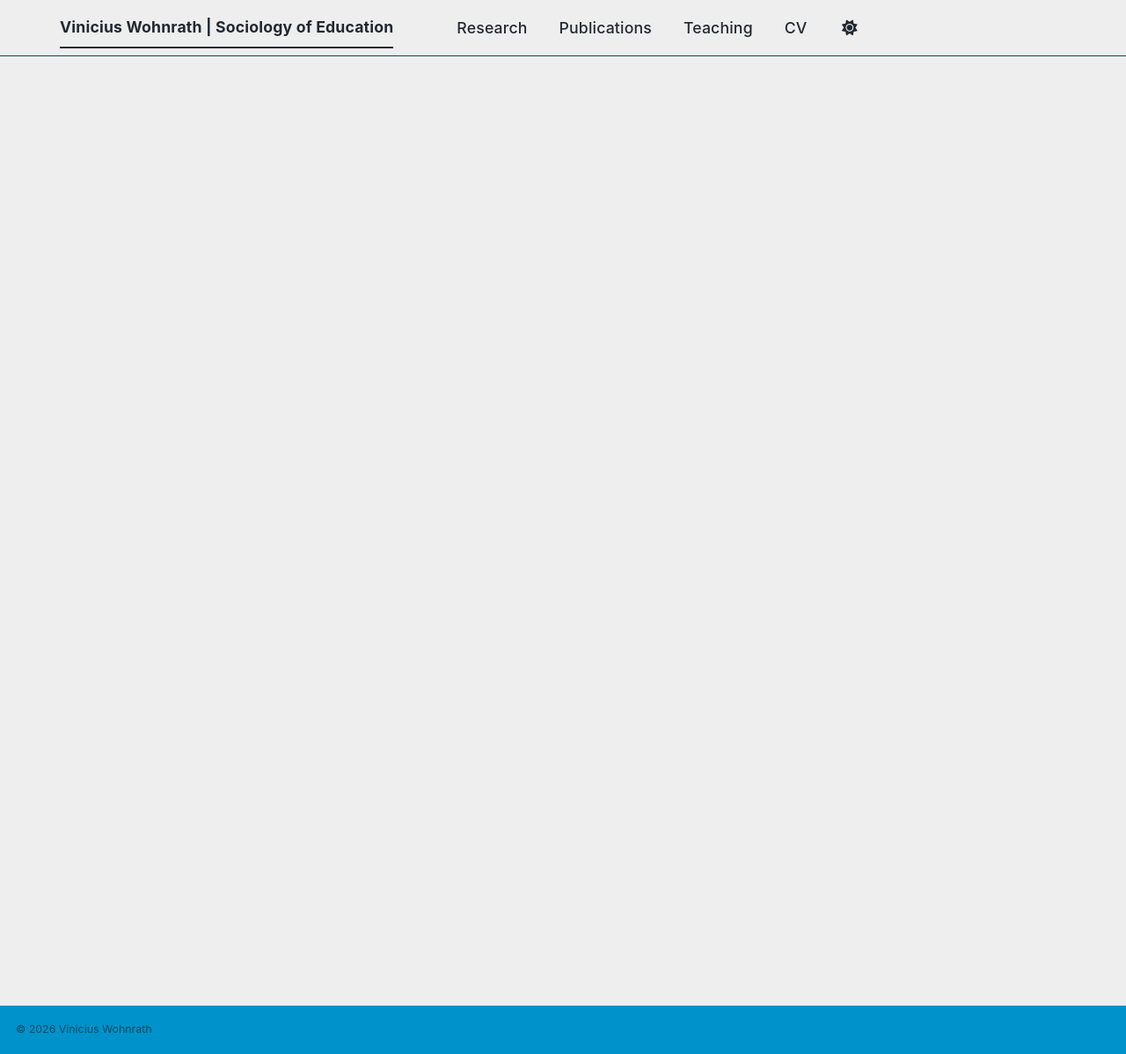
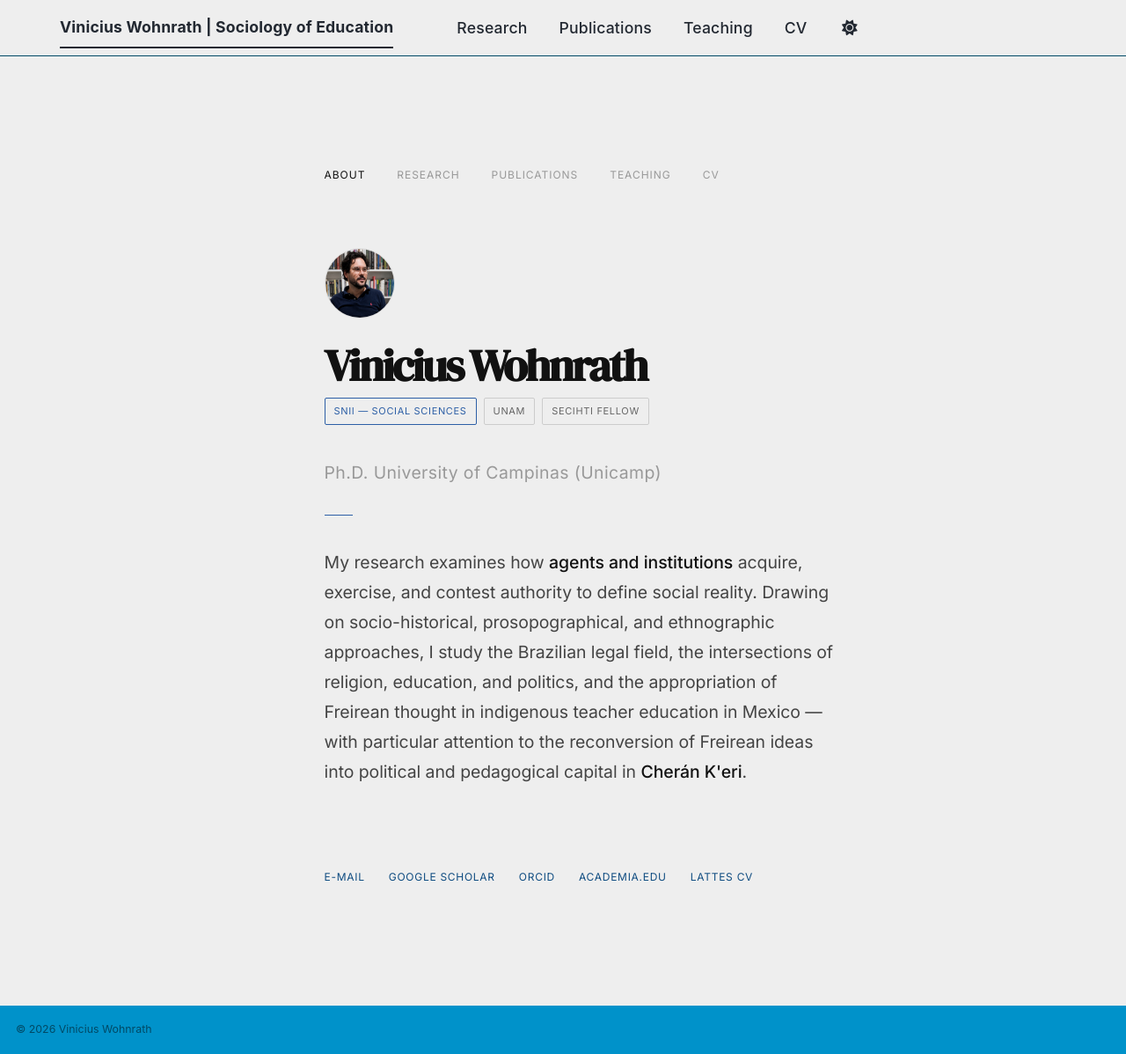
Before and after one commit to viniciuswohnrath/viniciuswohnrath.github.io, a Jekyll site: the page built from _pages/about.md, in a window 1280 px wide and 1198 px high. Shown: the whole window at 88% size. Built offline with Jekyll 4.4.1, drawn with Linux system fonts in a browser that asks for light colours; a script bundle is joined from its source files by our own code; library files that are not in the unit come from our copies.

Commit message:
Update about.md

```diff
--- a/_pages/about.md
+++ b/_pages/about.md
@@ -15,4 +15,51 @@ classes: wide
   .vw-nav a:hover { color: #111; }
   .vw-nav .vw-active { color: #111; }
   .vw-photo { width: 80px; height: 80px; border-radius: 50%; border: 0.5px solid #ddd; margin-bottom: 1.5rem; object-fit: cover; display: block; }
-  .vw-name { font-family: 'DM Serif Display', serif; font-size: 28px; font-weight: 400;
+  .vw-name { font-family: 'DM Serif Display', serif; font-size: 28px; font-weight: 400; color: #111; margin: 0 0 0.5rem; letter-spacing: -0.01em; }
+  .vw-tags { display: flex; flex-wrap: wrap; gap: 8px; margin-bottom: 2rem; }
+  .vw-tag { font-size: 11px; letter-spacing: 0.06em; text-transform: uppercase; padding: 4px 10px; border: 0.5px solid #ccc; border-radius: 2px; color: #666; }
+  .vw-tag-accent { border-color: #2D5FA6; color: #2D5FA6; }
+  .vw-divider { width: 32px; height: 1px; background: #2D5FA6; margin-bottom: 2rem; }
+  .vw-phd { font-size: 12px; color: #999; margin-bottom: 2rem; letter-spacing: 0.02em; }
+  .vw-body { font-size: 15px; line-height: 1.75; color: #444; margin-bottom: 1rem; }
+  .vw-body strong { color: #111; font-weight: 500; }
+  .vw-links { display: flex; flex-wrap: wrap; gap: 1.5rem; margin-top: 3rem; padding-top: 2rem; border-top: 0.5px solid #eee; }
+  .vw-link { font-size: 12px; letter-spacing: 0.06em; text-transform: uppercase; color: #999; text-decoration: none; }
+  .vw-link:hover { color: #2D5FA6; }
+</style>
+
+<div class="vw-root">
+
+  <nav class="vw-nav">
+    <span class="vw-active">About</span>
+    <a href="/research/">Research</a>
+    <a href="/publications/">Publications</a>
+    <a href="/teaching/">Teaching</a>
+    <a href="/cv/">CV</a>
+  </nav>
+
+  <img class="vw-photo" src="/images/Profile.jpeg" alt="Vinicius Wohnrath">
+
+  <h1 class="vw-name">Vinicius Wohnrath</h1>
+
+  <div class="vw-tags">
+    <span class="vw-tag vw-tag-accent">SNII — Social Sciences</span>
+    <span class="vw-tag">UNAM</span>
+    <span class="vw-tag">SECIHTI Fellow</span>
+  </div>
+
+  <p class="vw-phd">Ph.D. University of Campinas (Unicamp)</p>
+
+  <div class="vw-divider"></div>
+
+  <p class="vw-body">My research examines how <strong>agents and institutions</strong> acquire, exercise, and contest authority to define social reality. Drawing on socio-historical, prosopographical, and ethnographic approaches, I study the Brazilian legal field, the intersections of religion, education, and politics, and the appropriation of Freirean thought in indigenous teacher education in Mexico — with particular attention to the reconversion of Freirean ideas into political and pedagogical capital in <strong>Cherán K'eri</strong>.</p>
+
+  <div class="vw-links">
+    <a class="vw-link" href="mailto:vinicius.wohnrath@gmail.com">E-mail</a>
+    <a class="vw-link" href="https://scholar.google.com/citations?hl=es&user=jqzpjAYAAAAJ">Google Scholar</a>
+    <a class="vw-link" href="https://orcid.org/0000-0001-5717-0906">ORCID</a>
+    <a class="vw-link" href="https://unam1.academia.edu/ViniciusWohnrath">Academia.edu</a>
+    <a class="vw-link" href="http://lattes.cnpq.br/1701305518221688">Lattes CV</a>
+  </div>
+
+</div>
```
